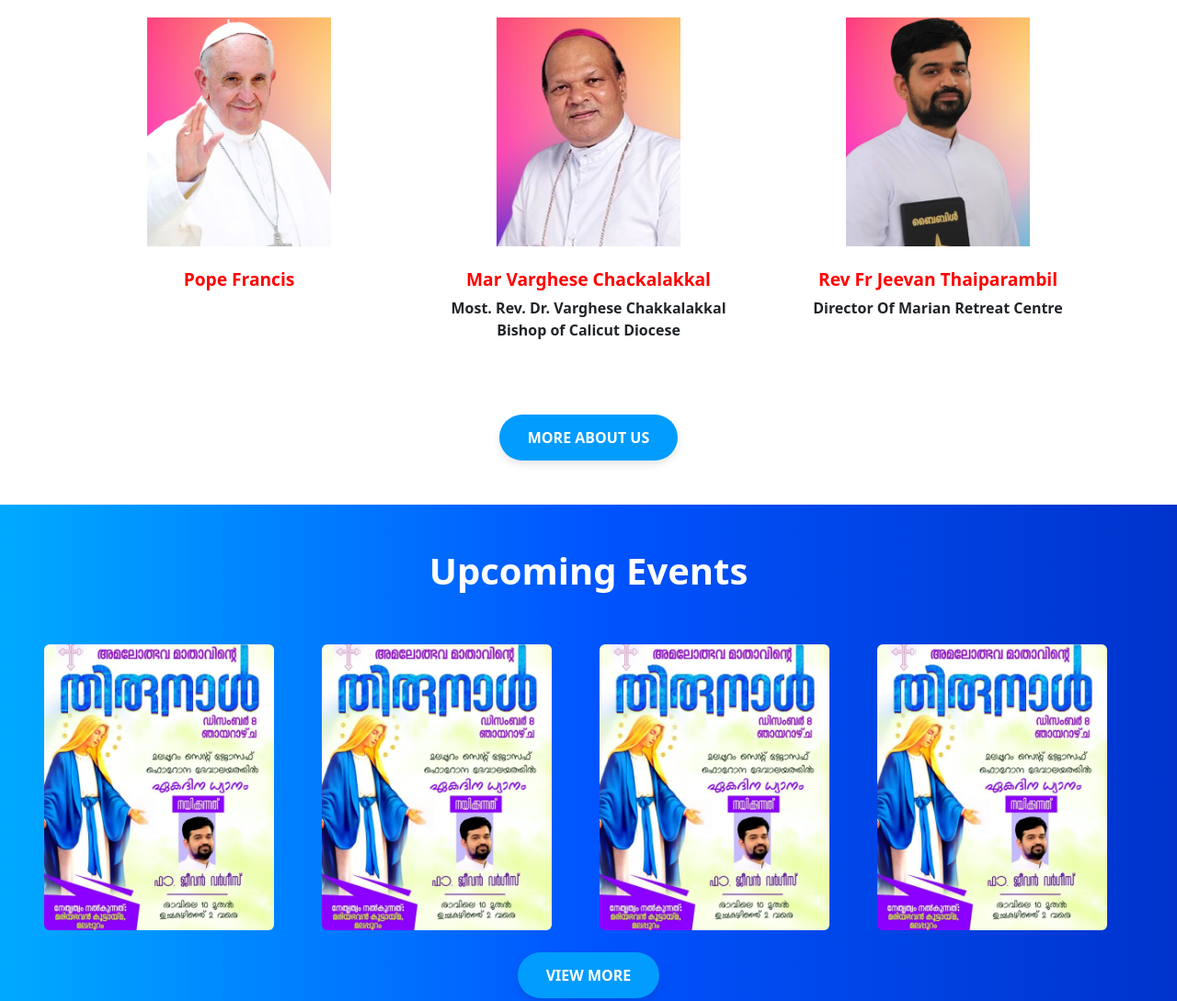
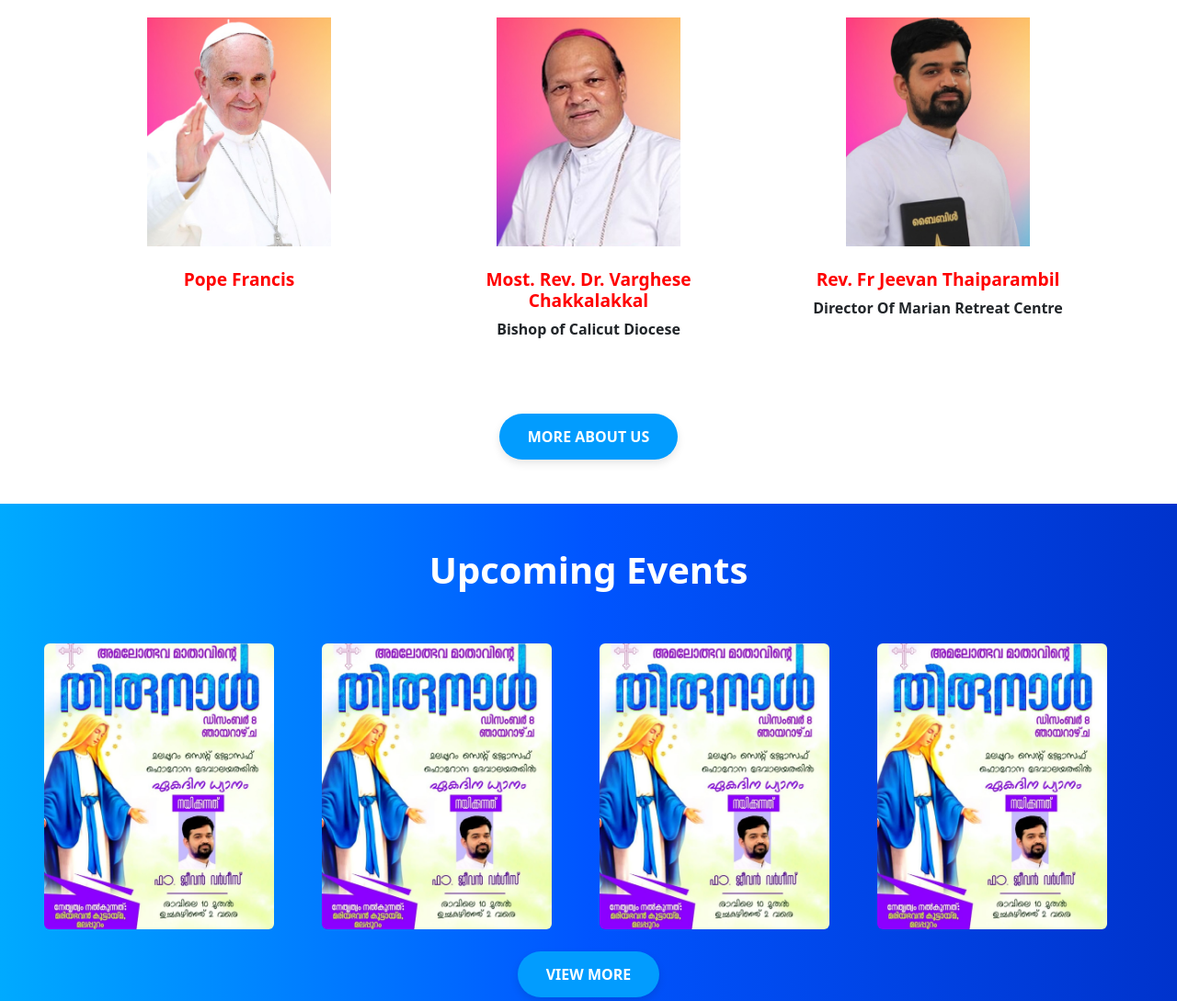
Before and after one commit to akshay-joseph-justin/marian_retreat_centre, a plain HTML site: page index.html in a window 1280 px wide. Shown: the part 1031-2120 px from the top of the page at 92% size. Drawn offline with nearby package versions, Linux system fonts and the light colour scheme.

Commit message:
Update index.html

```diff
--- a/index.html
+++ b/index.html
@@ -148,9 +148,8 @@
                         <div class="card-body text-center">
                             <img src="img/Bishop.jpg" alt="Laptop" style="width: 200px; height: auto;">
 <br><br>
-                            <h5 class="lead font-italic card-title fw-bold" style="font-size: 1.2rem;  color: red;">Mar Varghese Chackalakkal</h5>
-                            <p class="fw-bold"> Most. Rev. Dr. Varghese Chakkalakkal
-Bishop of Calicut Diocese</p>
+                            <h5 class="lead font-italic card-title fw-bold" style="font-size: 1.2rem;  color: red;">Most. Rev. Dr. Varghese Chakkalakkal </h5>
+                            <p class="fw-bold"> Bishop of Calicut Diocese</p>
                         </div>
                     </div>
                 </div>
@@ -160,7 +159,7 @@ Bishop of Calicut Diocese</p>
                         <div class="card-body text-center">
                             <img src="img/director.jpg" alt="Laptop" style="width: 200px; height: auto;">
 <br><br>
-                            <h5 class="lead font-italic card-title fw-bold" style="font-size: 1.2rem; color: red;">Rev Fr Jeevan Thaiparambil</h5>
+                            <h5 class="lead font-italic card-title fw-bold" style="font-size: 1.2rem; color: red;">Rev. Fr Jeevan Thaiparambil</h5>
                             <p class="fw-bold"> Director Of Marian Retreat Centre </p>
                         </div>
                     </div>
```
